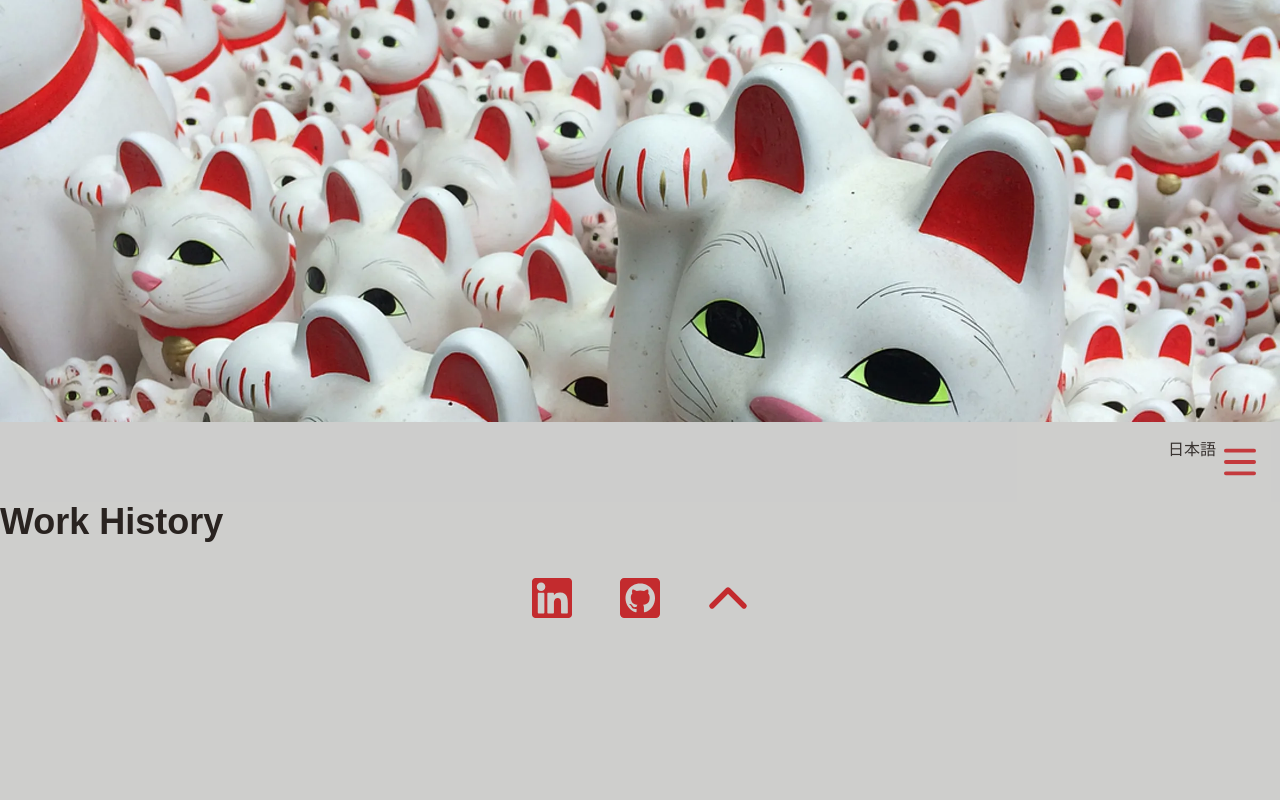
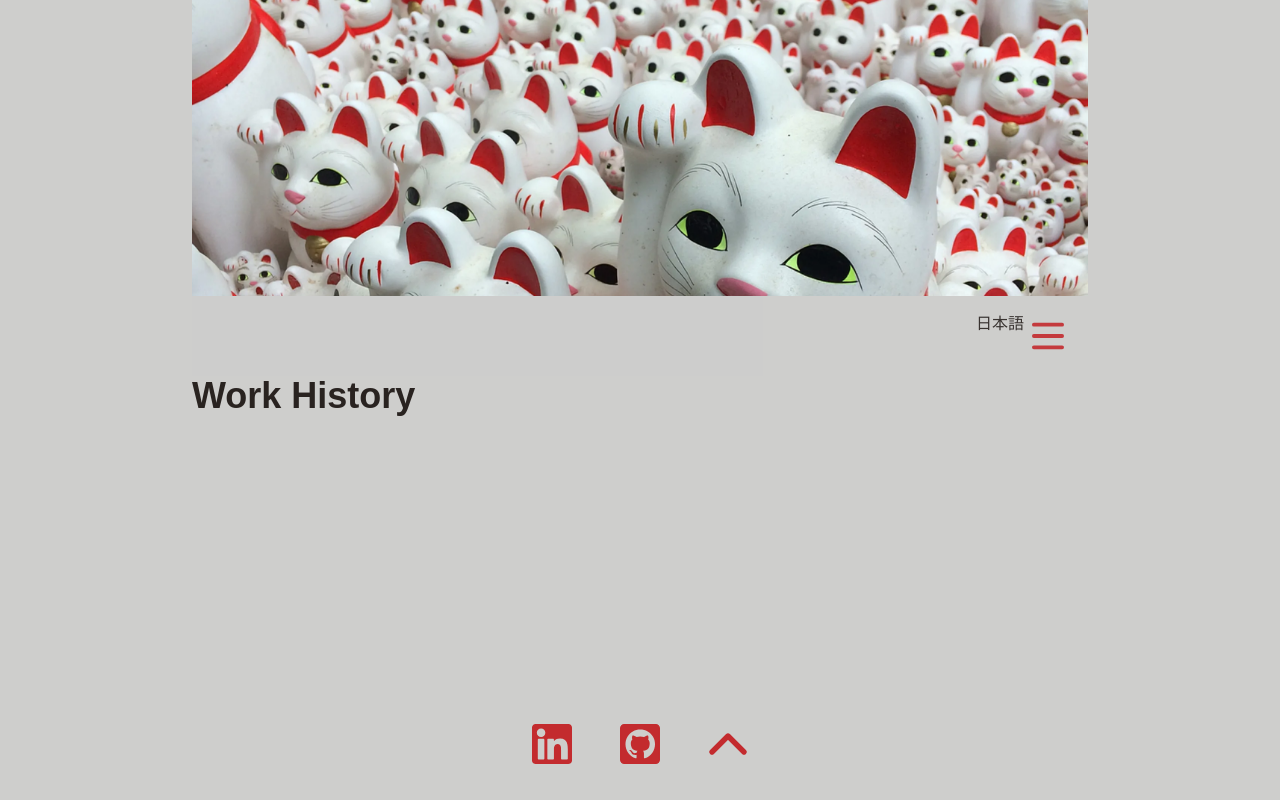
Before and after one commit to jedharwood/PortfolioSite, a Next.js app in the folder portfolio-site/: page /en/work-history in a window 1280 px wide. Built offline with nearby package versions, Linux system fonts and the light colour scheme.

Commit message:
Reinstated styling for container

```diff
--- a/portfolio-site/src/app/[locale]/layout.tsx
+++ b/portfolio-site/src/app/[locale]/layout.tsx
@@ -36,7 +36,7 @@ export default async function LocaleLayout({
     return (
         <html lang={locale}>
             <body
-                className={`${geistSans.variable} ${geistMono.variable} antialiased`}
+                className={`${geistSans.variable} ${geistMono.variable} antialiased flex min-h-screen flex-col px-0 antialiased lg:px-16 xl:px-48 2xl:px-64`}
             >
                 <NextIntlClientProvider messages={messages}>
                     <Jumbotron />
```
